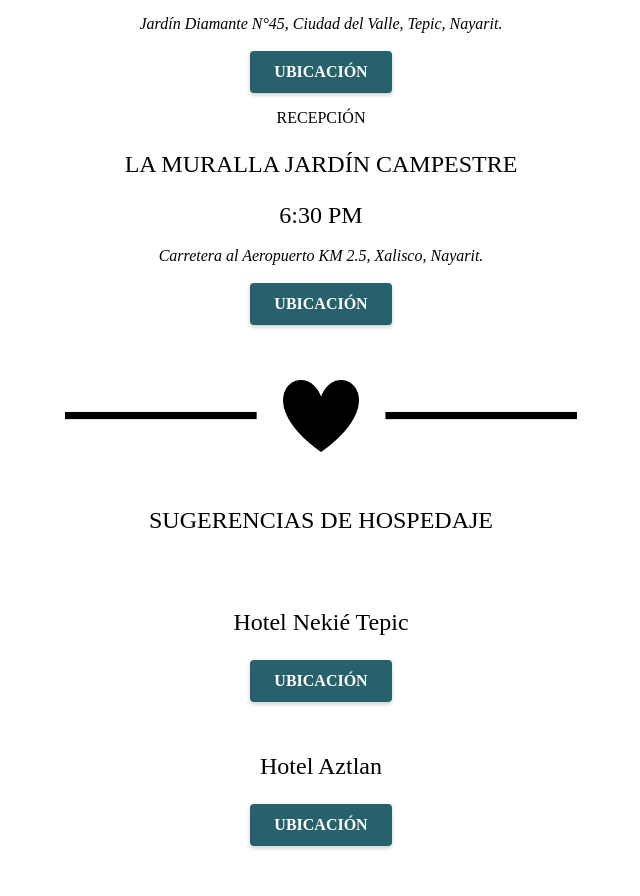
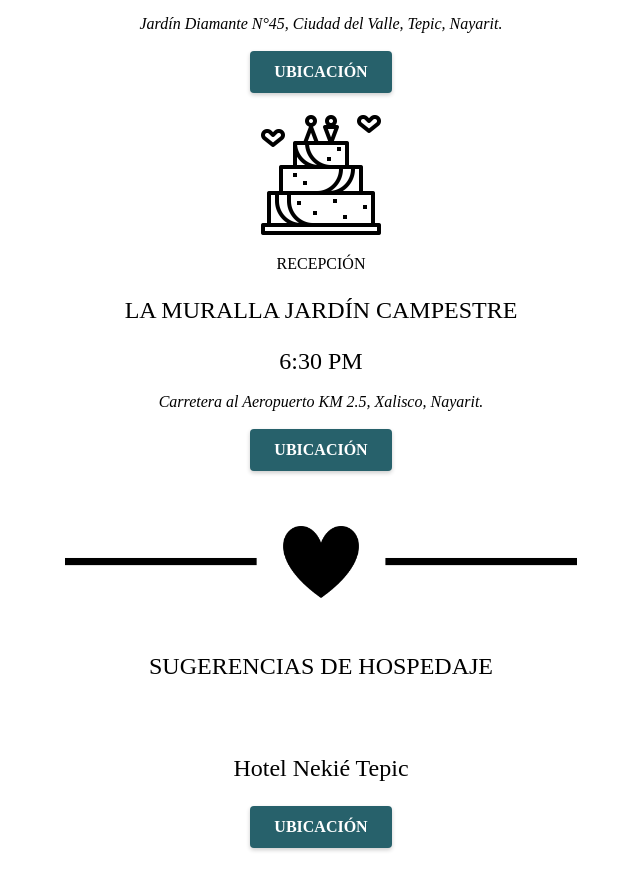
Before and after one commit to JUPACAMPOSCA/BodaDiana, a plain HTML site: page docs/index.html in a window 1280 px wide. Shown: the part 2652-3548 px from the top of the page, without its empty margins (319-959 px from the left). Drawn offline with nearby package versions, Linux system fonts and the light colour scheme.

Commit message:
icono pastel

```diff
--- a/docs/index.html
+++ b/docs/index.html
@@ -228,6 +228,10 @@
     <div style="display: flex; flex-direction: column; align-items: center;">
         <a href="https://goo.gl/maps/mAWrVrLyMvgvo4x79" class="btn">Ubicación</a>
     </div>
+    <br>
+    <div class="novios" style="display: flex; justify-content: center;">
+        <img src="https://raw.githubusercontent.com/JUPACAMPOSCA/BodaDiana/master/docs/pastel-de-boda.png" alt="pastel">
+    </div>
     <div class="bienvenida">
         <p style="font-family: 'Noto Serif JP', serif; font-size: medium;"> RECEPCIÓN </p>
         <p>LA MURALLA JARDÍN CAMPESTRE</p>
```
Also changed, not shown: docs/logo-liverpool.png (added).
